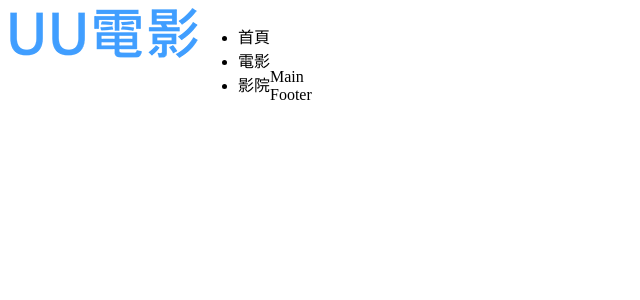
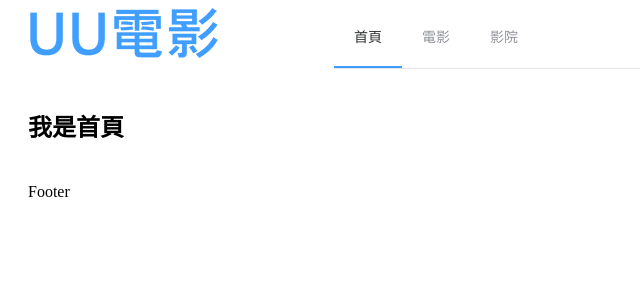
Before and after one commit to jj860528/movie, a Vue app: page / in a window 1280 px wide. Shown: the top 300 px of the page, without its empty margins (0-640 px from the left). Built offline with nearby package versions, Linux system fonts and the light colour scheme.

Commit message:
更新路由

```diff
--- /dev/null
+++ b/src/components/cinema.vue
@@ -0,0 +1,5 @@
+<template>
+    <div>
+        <h1>我是影院</h1>
+    </div>
+</template>
--- /dev/null
+++ b/src/components/home.vue
@@ -0,0 +1,5 @@
+<template>
+    <div>
+        <h1>我是首頁</h1>
+    </div>
+</template>
--- a/src/components/index.vue
+++ b/src/components/index.vue
@@ -8,16 +8,16 @@
 						<el-menu
 						mode="horizontal"
 						:default-active="activeIndex"
-						@select="handmenu">
-							<el-menu-item index="1">首頁</el-menu-item>
-							<el-menu-item index="2">電影</el-menu-item>
-							<el-menu-item index="3">影院</el-menu-item>
+						@select="handmenu" router>
+							<el-menu-item index="/">首頁</el-menu-item>
+							<el-menu-item index="/movie">電影</el-menu-item>
+							<el-menu-item index="/cinema">影院</el-menu-item>
 						</el-menu>
 					</div></el-col>
 					<el-col :span="6"><div ></div></el-col>
 				</el-row>
 			</el-header>
-			<el-main>Main</el-main>
+			<el-main><router-view/></el-main>
 			<el-footer>Footer</el-footer>
 		</el-container>
 	</div>
@@ -27,7 +27,7 @@ import title from '@/assets/title.png'
 export default {
     data(){
         return{
-            activeIndex: '1',
+            activeIndex: '/',
             title:title,
         }
     },
@@ -38,3 +38,11 @@ export default {
     },
 }
 </script>
+<style scoped>
+a {
+text-decoration: none;
+}
+.router-link-active {
+    text-decoration: none;
+}
+</style>
--- /dev/null
+++ b/src/components/movie.vue
@@ -0,0 +1,5 @@
+<template>
+    <div>
+        <H1>我是電影</H1>
+    </div>
+</template>
--- a/src/router.js
+++ b/src/router.js
@@ -3,6 +3,10 @@ import Router from "vue-router";
 import test from "@/components/test.vue";
 import login from "@/components/login.vue";
 import index from "@/components/index.vue";
+import movie from "@/components/movie.vue";
+import home from "@/components/home.vue";
+import cinema from "@/components/cinema.vue";
+
 Vue.use(Router);
 
 export default new Router({
@@ -10,9 +14,27 @@ export default new Router({
   base: process.env.BASE_URL,
   routes: [
     {
-      path :"/",
-      name :"index",
-      component : index
+      path: "/",
+      name: "index",
+      component: index,
+      children: [
+        {
+          path: "/",
+          name: "home",
+          component: home
+        },
+        {
+          path: "/movie",
+          name: "movie",
+          component: movie
+        },
+        {
+          path: "/cinema",
+          name: "cinema",
+          component: cinema
+
+        }
+      ]
     },
     {
       path: "/test",
--- a/webpack.config.js
+++ /dev/null
@@ -1,23 +0,0 @@
-module.exports = {
-    entry: __dirname + '/index.js',
-    output: {
-      publicPath: '/',
-      filename: './bundle.js'
-    },
-    module: {
-      loaders: [
-        {
-          test: /\.jsx?$/,
-          exclude: /node_modules/,
-          loader: 'babel',
-          query: {
-            presets: ['es2015', 'stage-0', 'react']
-          }
-        },
-        {
-          test: /\.css$/,
-          loader: "style-loader!css-loader?modules"
-        },
-      ]
-    }
-  };
```
